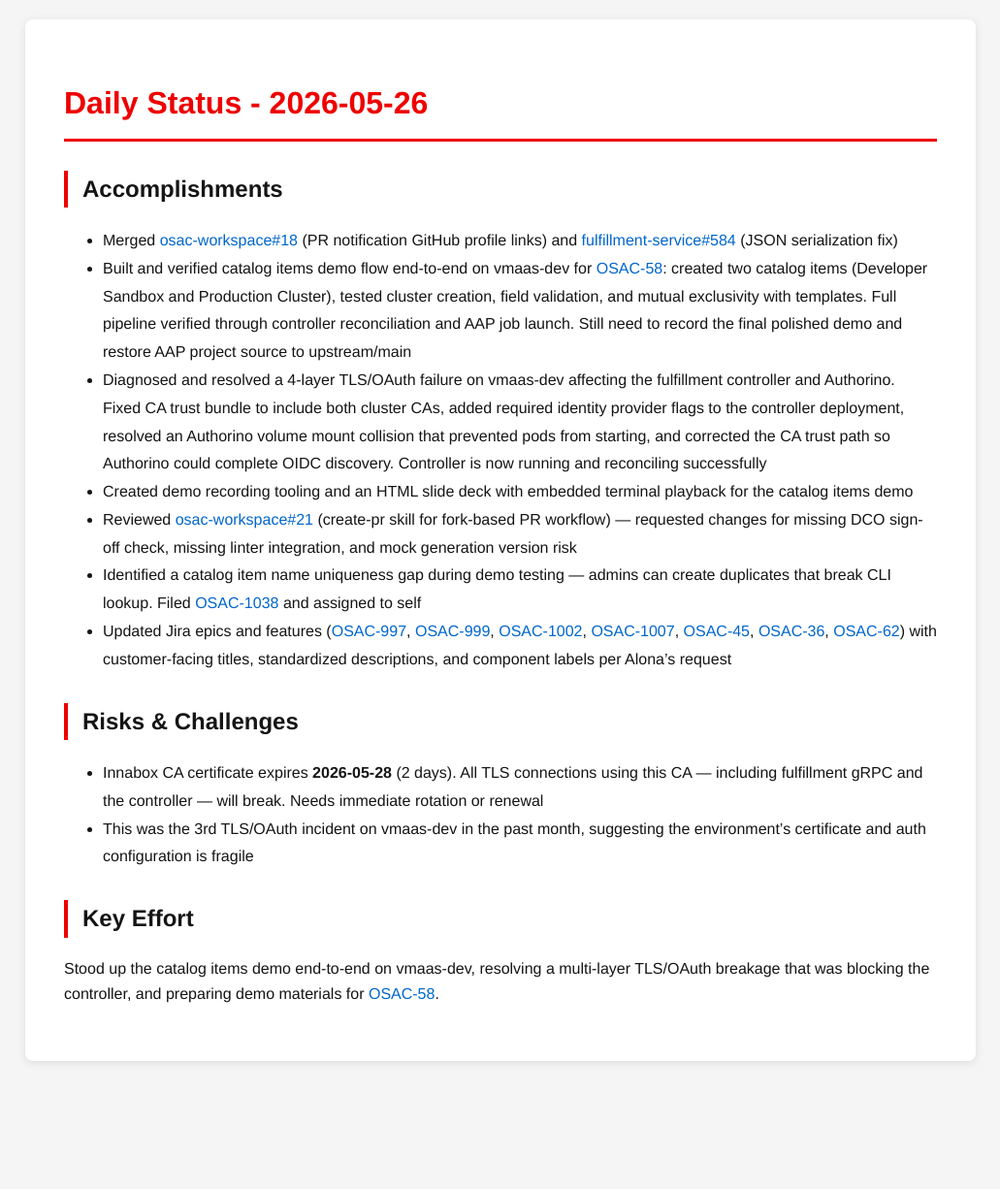
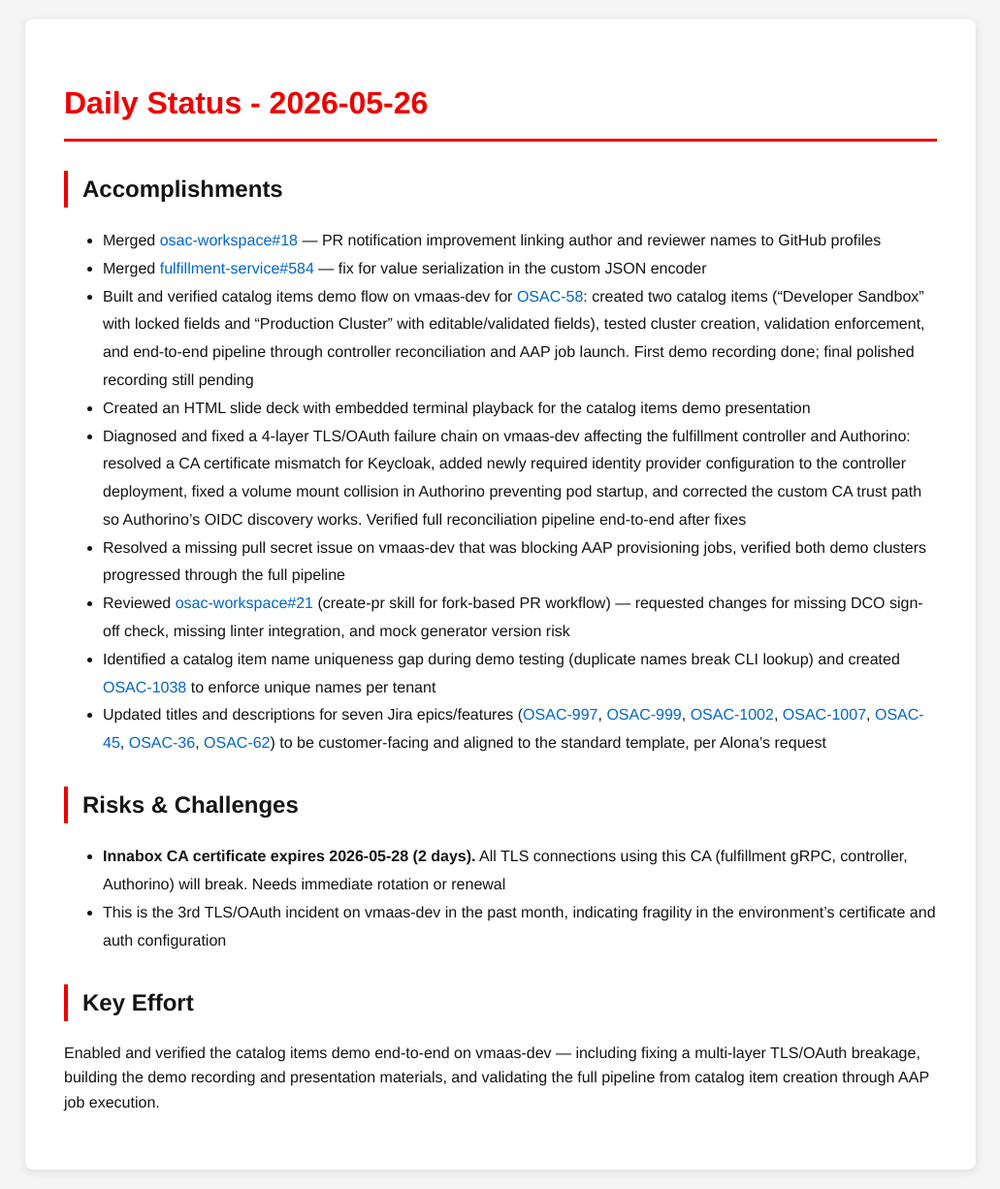
Before and after one commit to tzvatot/daily-status, a Jekyll site: the page built from 2026-05-26.md, in a window 1280 px wide. Shown: the whole page at 97% size, without its empty margins (124-1155 px from the left). Built offline with Jekyll 4.4.1, drawn with Linux system fonts in a browser that asks for light colours; before the commit the page ends 1114 px from its top, so only the background shows below that.

Commit message:
Daily status update - 2026-05-26

```diff
--- a/2026-05-26.md
+++ b/2026-05-26.md
@@ -7,17 +7,22 @@
 # Daily Status - 2026-05-26
 
 ## Accomplishments
-- Merged [osac-workspace#18](https://github.com/osac-project/osac-workspace/pull/18) (PR notification GitHub profile links) and [fulfillment-service#584](https://github.com/osac-project/fulfillment-service/pull/584) (JSON serialization fix)
-- Built and verified catalog items demo flow end-to-end on vmaas-dev for [OSAC-58](https://redhat.atlassian.net/browse/OSAC-58): created two catalog items (Developer Sandbox and Production Cluster), tested cluster creation, field validation, and mutual exclusivity with templates. Full pipeline verified through controller reconciliation and AAP job launch. Still need to record the final polished demo and restore AAP project source to upstream/main
-- Diagnosed and resolved a 4-layer TLS/OAuth failure on vmaas-dev affecting the fulfillment controller and Authorino. Fixed CA trust bundle to include both cluster CAs, added required identity provider flags to the controller deployment, resolved an Authorino volume mount collision that prevented pods from starting, and corrected the CA trust path so Authorino could complete OIDC discovery. Controller is now running and reconciling successfully
-- Created demo recording tooling and an HTML slide deck with embedded terminal playback for the catalog items demo
-- Reviewed [osac-workspace#21](https://github.com/osac-project/osac-workspace/pull/21) (create-pr skill for fork-based PR workflow) — requested changes for missing DCO sign-off check, missing linter integration, and mock generation version risk
-- Identified a catalog item name uniqueness gap during demo testing — admins can create duplicates that break CLI lookup. Filed [OSAC-1038](https://redhat.atlassian.net/browse/OSAC-1038) and assigned to self
-- Updated Jira epics and features ([OSAC-997](https://redhat.atlassian.net/browse/OSAC-997), [OSAC-999](https://redhat.atlassian.net/browse/OSAC-999), [OSAC-1002](https://redhat.atlassian.net/browse/OSAC-1002), [OSAC-1007](https://redhat.atlassian.net/browse/OSAC-1007), [OSAC-45](https://redhat.atlassian.net/browse/OSAC-45), [OSAC-36](https://redhat.atlassian.net/browse/OSAC-36), [OSAC-62](https://redhat.atlassian.net/browse/OSAC-62)) with customer-facing titles, standardized descriptions, and component labels per Alona's request
+
+- Merged [osac-workspace#18](https://github.com/osac-project/osac-workspace/pull/18) — PR notification improvement linking author and reviewer names to GitHub profiles
+- Merged [fulfillment-service#584](https://github.com/osac-project/fulfillment-service/pull/584) — fix for value serialization in the custom JSON encoder
+- Built and verified catalog items demo flow on vmaas-dev for [OSAC-58](https://redhat.atlassian.net/browse/OSAC-58): created two catalog items ("Developer Sandbox" with locked fields and "Production Cluster" with editable/validated fields), tested cluster creation, validation enforcement, and end-to-end pipeline through controller reconciliation and AAP job launch. First demo recording done; final polished recording still pending
+- Created an HTML slide deck with embedded terminal playback for the catalog items demo presentation
+- Diagnosed and fixed a 4-layer TLS/OAuth failure chain on vmaas-dev affecting the fulfillment controller and Authorino: resolved a CA certificate mismatch for Keycloak, added newly required identity provider configuration to the controller deployment, fixed a volume mount collision in Authorino preventing pod startup, and corrected the custom CA trust path so Authorino's OIDC discovery works. Verified full reconciliation pipeline end-to-end after fixes
+- Resolved a missing pull secret issue on vmaas-dev that was blocking AAP provisioning jobs, verified both demo clusters progressed through the full pipeline
+- Reviewed [osac-workspace#21](https://github.com/osac-project/osac-workspace/pull/21) (create-pr skill for fork-based PR workflow) — requested changes for missing DCO sign-off check, missing linter integration, and mock generator version risk
+- Identified a catalog item name uniqueness gap during demo testing (duplicate names break CLI lookup) and created [OSAC-1038](https://redhat.atlassian.net/browse/OSAC-1038) to enforce unique names per tenant
+- Updated titles and descriptions for seven Jira epics/features ([OSAC-997](https://redhat.atlassian.net/browse/OSAC-997), [OSAC-999](https://redhat.atlassian.net/browse/OSAC-999), [OSAC-1002](https://redhat.atlassian.net/browse/OSAC-1002), [OSAC-1007](https://redhat.atlassian.net/browse/OSAC-1007), [OSAC-45](https://redhat.atlassian.net/browse/OSAC-45), [OSAC-36](https://redhat.atlassian.net/browse/OSAC-36), [OSAC-62](https://redhat.atlassian.net/browse/OSAC-62)) to be customer-facing and aligned to the standard template, per Alona's request
 
 ## Risks & Challenges
-- Innabox CA certificate expires **2026-05-28** (2 days). All TLS connections using this CA — including fulfillment gRPC and the controller — will break. Needs immediate rotation or renewal
-- This was the 3rd TLS/OAuth incident on vmaas-dev in the past month, suggesting the environment's certificate and auth configuration is fragile
+
+- **Innabox CA certificate expires 2026-05-28 (2 days).** All TLS connections using this CA (fulfillment gRPC, controller, Authorino) will break. Needs immediate rotation or renewal
+- This is the 3rd TLS/OAuth incident on vmaas-dev in the past month, indicating fragility in the environment's certificate and auth configuration
 
 ## Key Effort
-Stood up the catalog items demo end-to-end on vmaas-dev, resolving a multi-layer TLS/OAuth breakage that was blocking the controller, and preparing demo materials for [OSAC-58](https://redhat.atlassian.net/browse/OSAC-58).
+
+Enabled and verified the catalog items demo end-to-end on vmaas-dev — including fixing a multi-layer TLS/OAuth breakage, building the demo recording and presentation materials, and validating the full pipeline from catalog item creation through AAP job execution.
```
